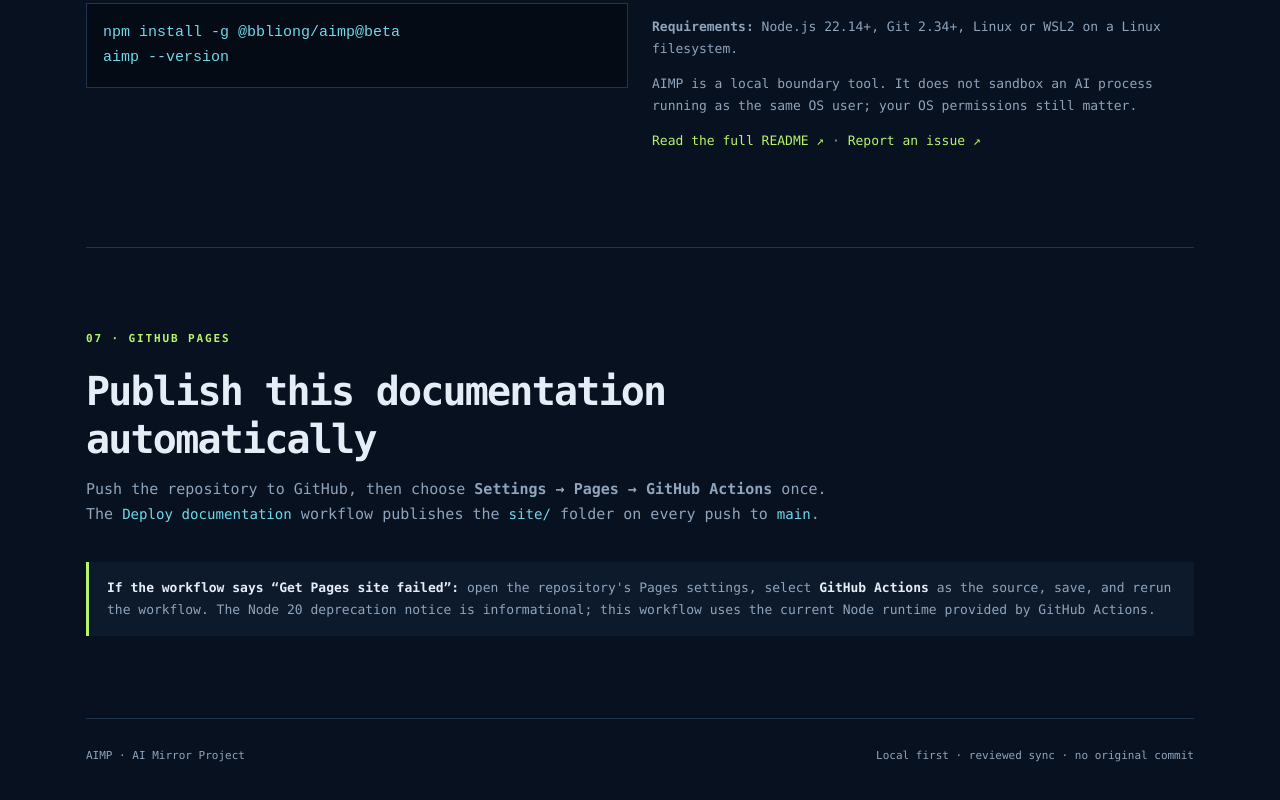
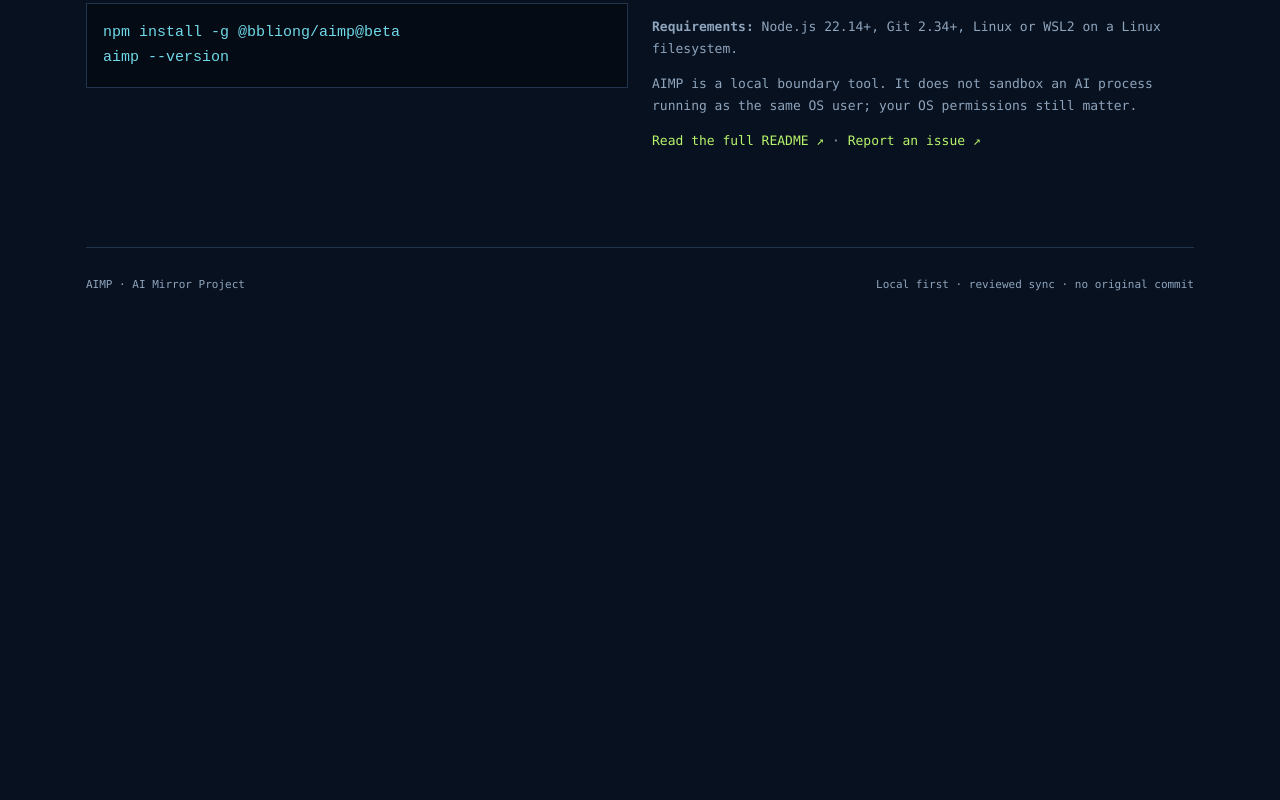
Before and after one commit to bbliong/aimp.dev, a website: page site/index.html in a window 1280 px wide. Shown: the part 6894-7694 px from the top of the page. After the commit the page ends 7231 px from the top, so only its background shows below. Drawn offline with Linux system fonts and the light colour scheme.

Commit message:
docs: remove deployment notes from public site

```diff
--- a/site/index.html
+++ b/site/index.html
@@ -150,10 +150,6 @@ private/
 <div class="install-grid"><pre><code>npm install -g @bbliong/aimp@beta
 aimp --version</code></pre><div><p><strong>Requirements:</strong> Node.js 22.14+, Git 2.34+, Linux or WSL2 on a Linux filesystem.</p><p>AIMP is a local boundary tool. It does not sandbox an AI process running as the same OS user; your OS permissions still matter.</p><p><a href="https://github.com/bbliong/aimp.dev/blob/main/README.md">Read the full README ↗</a> · <a href="https://github.com/bbliong/aimp.dev/issues">Report an issue ↗</a></p></div></div>
 </section>
-<section class="section" aria-labelledby="pages-title">
-<div class="section-heading"><p class="eyebrow">07 · GITHUB PAGES</p><h2 id="pages-title">Publish this documentation automatically</h2><p>Push the repository to GitHub, then choose <strong>Settings → Pages → GitHub Actions</strong> once. The <code>Deploy documentation</code> workflow publishes the <code>site/</code> folder on every push to <code>main</code>.</p></div>
-<div class="callout"><strong>If the workflow says “Get Pages site failed”:</strong> open the repository's Pages settings, select <strong>GitHub Actions</strong> as the source, save, and rerun the workflow. The Node 20 deprecation notice is informational; this workflow uses the current Node runtime provided by GitHub Actions.</div>
-</section>
 </main>
 <footer class="footer"><span>AIMP · AI Mirror Project</span><span>Local first · reviewed sync · no original commit</span></footer>
 </div>
```
